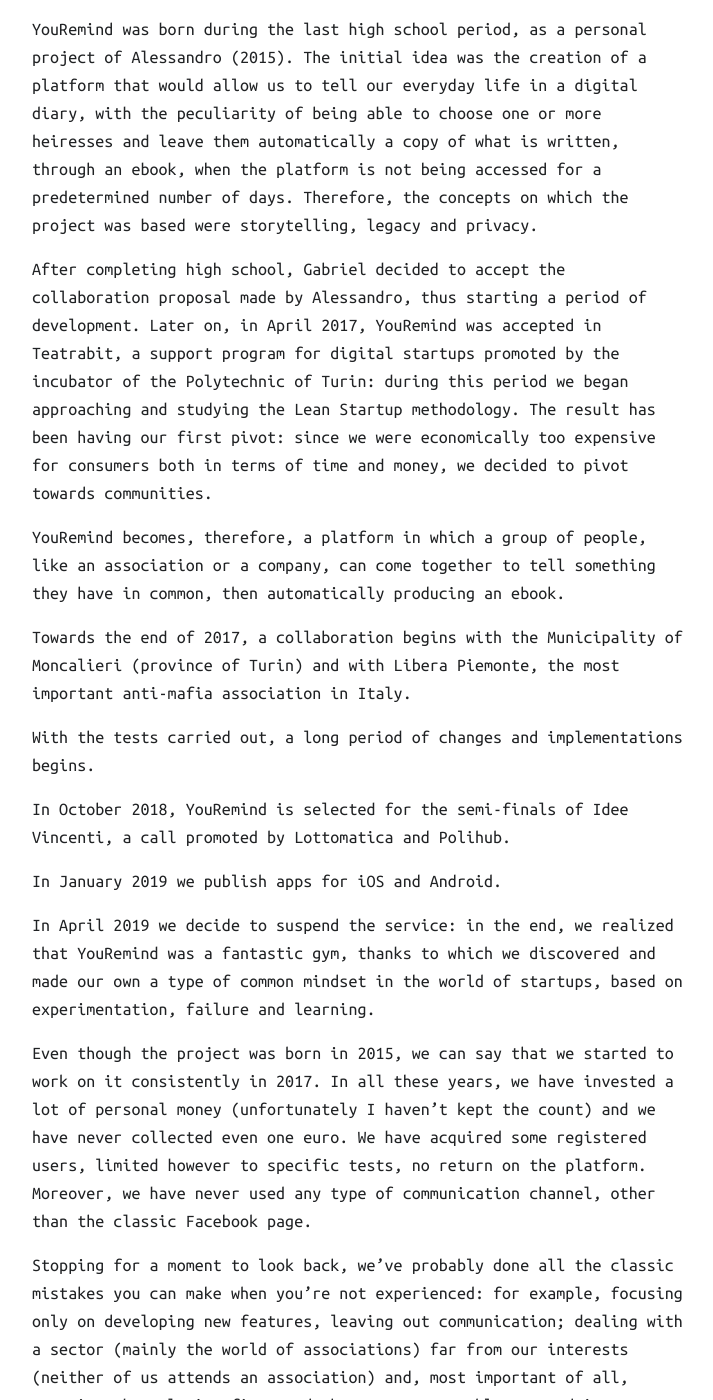
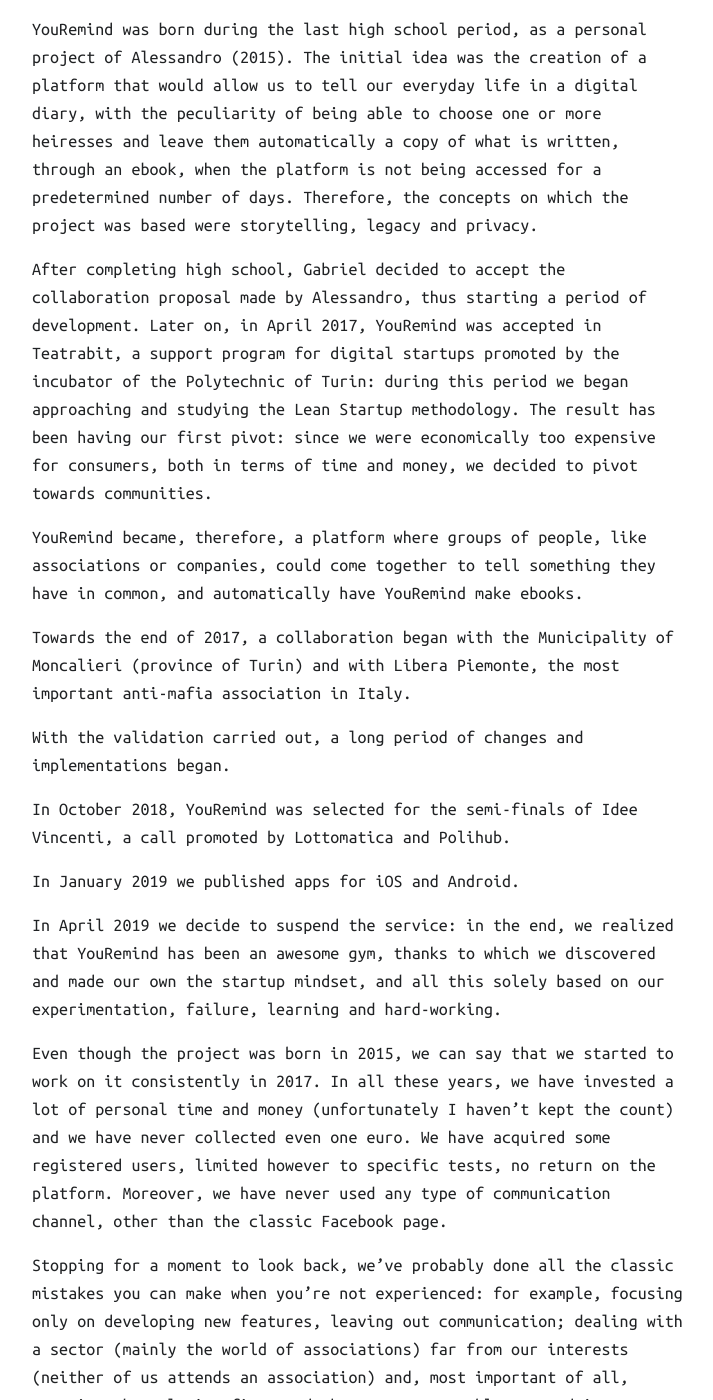
Before and after one commit to alea-git/alea-git.github.io, a Jekyll site: the page built from _projects/mobile-app-1.md, in a window 1280 px wide and 1400 px high, scrolled down 1231 px. Shown: the whole window, without its empty margins (38-751 px from the left). Built offline with Jekyll 4.4.1, drawn with Linux system fonts in a browser that asks for light colours; nearby versions of some CDN libraries.

Commit message:
Updated '_projects/mobile-app-1.md' via CloudCannon

```diff
--- a/_projects/mobile-app-1.md
+++ b/_projects/mobile-app-1.md
@@ -11,21 +11,21 @@
 
 YouRemind was born during the last high school period, as a personal project of Alessandro (2015). The initial idea was the creation of a platform that would allow us to tell our everyday life in a digital diary, with the peculiarity of being able to choose one or more heiresses and leave them automatically a copy of what is written, through an ebook, when the platform is not being accessed for a predetermined number of days. Therefore, the concepts on which the project was based were storytelling, legacy and privacy.
 
-After completing high school, Gabriel decided to accept the collaboration proposal made by Alessandro, thus starting a period of development. Later on, in April 2017, YouRemind was accepted in Teatrabit, a support program for digital startups promoted by the incubator of the Polytechnic of Turin: during this period we began approaching and studying the Lean Startup methodology. The result has been having our first pivot: since we were economically too expensive for consumers both in terms of time and money, we decided to pivot towards communities.
+After completing high school, Gabriel decided to accept the collaboration proposal made by Alessandro, thus starting a period of development. Later on, in April 2017, YouRemind was accepted in Teatrabit, a support program for digital startups promoted by the incubator of the Polytechnic of Turin: during this period we began approaching and studying the Lean Startup methodology. The result has been having our first pivot: since we were economically too expensive for consumers, both in terms of time and money, we decided to pivot towards communities.
 
-YouRemind becomes, therefore, a platform in which a group of people, like an association or a company, can come together to tell something they have in common, then automatically producing an ebook.
+YouRemind became, therefore, a platform where groups of people, like associations or companies, could come together to tell something they have in common, and automatically have YouRemind make ebooks.
 
-Towards the end of 2017, a collaboration begins with the Municipality of Moncalieri (province of Turin) and with Libera Piemonte, the most important anti-mafia association in Italy.
+Towards the end of 2017, a collaboration began with the Municipality of Moncalieri (province of Turin) and with Libera Piemonte, the most important anti-mafia association in Italy.
 
-With the tests carried out, a long period of changes and implementations begins.
+With the validation carried out, a long period of changes and implementations began.
 
-In October 2018, YouRemind is selected for the semi-finals of Idee Vincenti, a call promoted by Lottomatica and Polihub.
+In October 2018, YouRemind was selected for the semi-finals of Idee Vincenti, a call promoted by Lottomatica and Polihub.
 
-In January 2019 we publish apps for iOS and Android.
+In January 2019 we published apps for iOS and Android.
 
-In April 2019 we decide to suspend the service: in the end, we realized that YouRemind was a fantastic gym, thanks to which we discovered and made our own a type of common mindset in the world of startups, based on experimentation, failure and learning.
+In April 2019 we decide to suspend the service: in the end, we realized that YouRemind has been an awesome gym, thanks to which we discovered and made our own the startup mindset, and all this solely based on our experimentation, failure, learning and hard-working.
 
-Even though the project was born in 2015, we can say that we started to work on it consistently in 2017. In all these years, we have invested a lot of personal money (unfortunately I haven't kept the count) and we have never collected even one euro. We have acquired some registered users, limited however to specific tests, no return on the platform. Moreover, we have never used any type of communication channel, other than the classic Facebook page.
+Even though the project was born in 2015, we can say that we started to work on it consistently in 2017. In all these years, we have invested a lot of personal time and money (unfortunately I haven't kept the count) and we have never collected even one euro. We have acquired some registered users, limited however to specific tests, no return on the platform. Moreover, we have never used any type of communication channel, other than the classic Facebook page.
 
 Stopping for a moment to look back, we've probably done all the classic mistakes you can make when you're not experienced: for example, focusing only on developing new features, leaving out communication; dealing with a sector (mainly the world of associations) far from our interests (neither of us attends an association) and, most important of all, creating the solution first and then create a problem around it.
 
```
